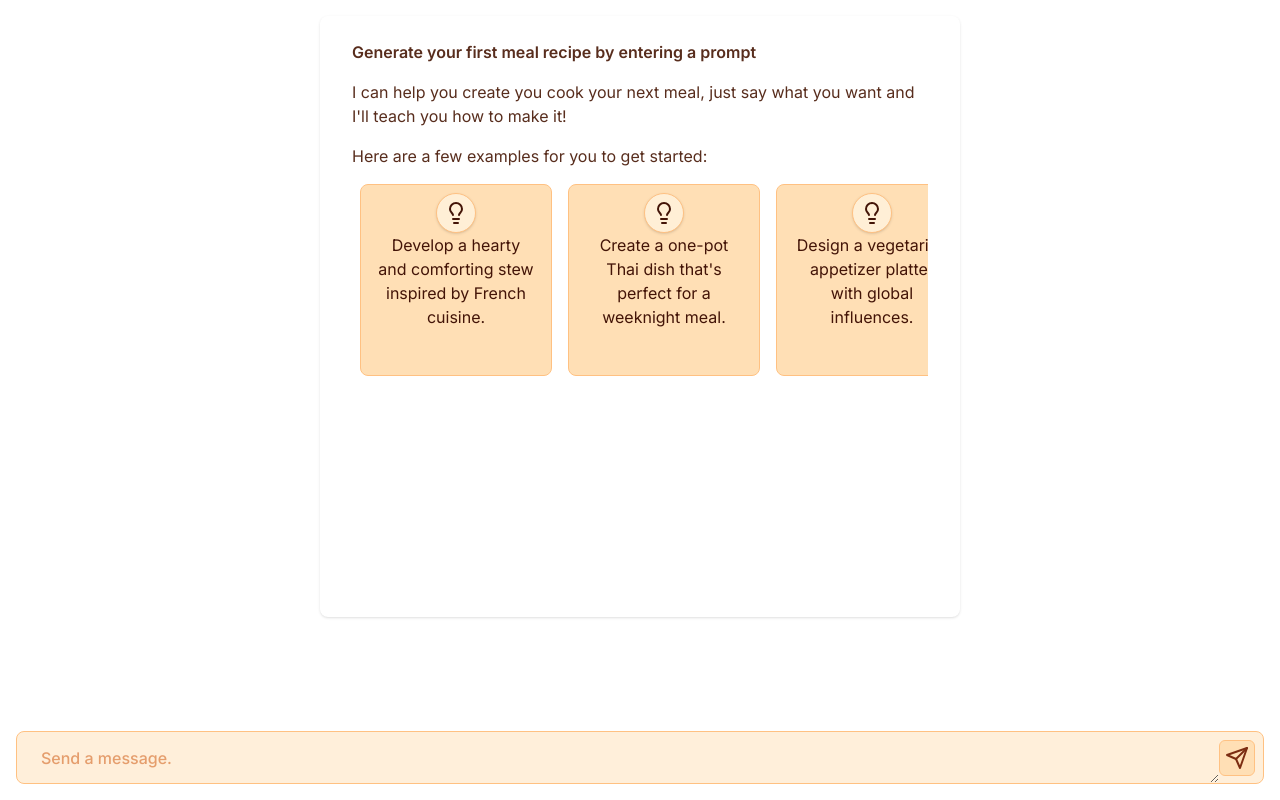
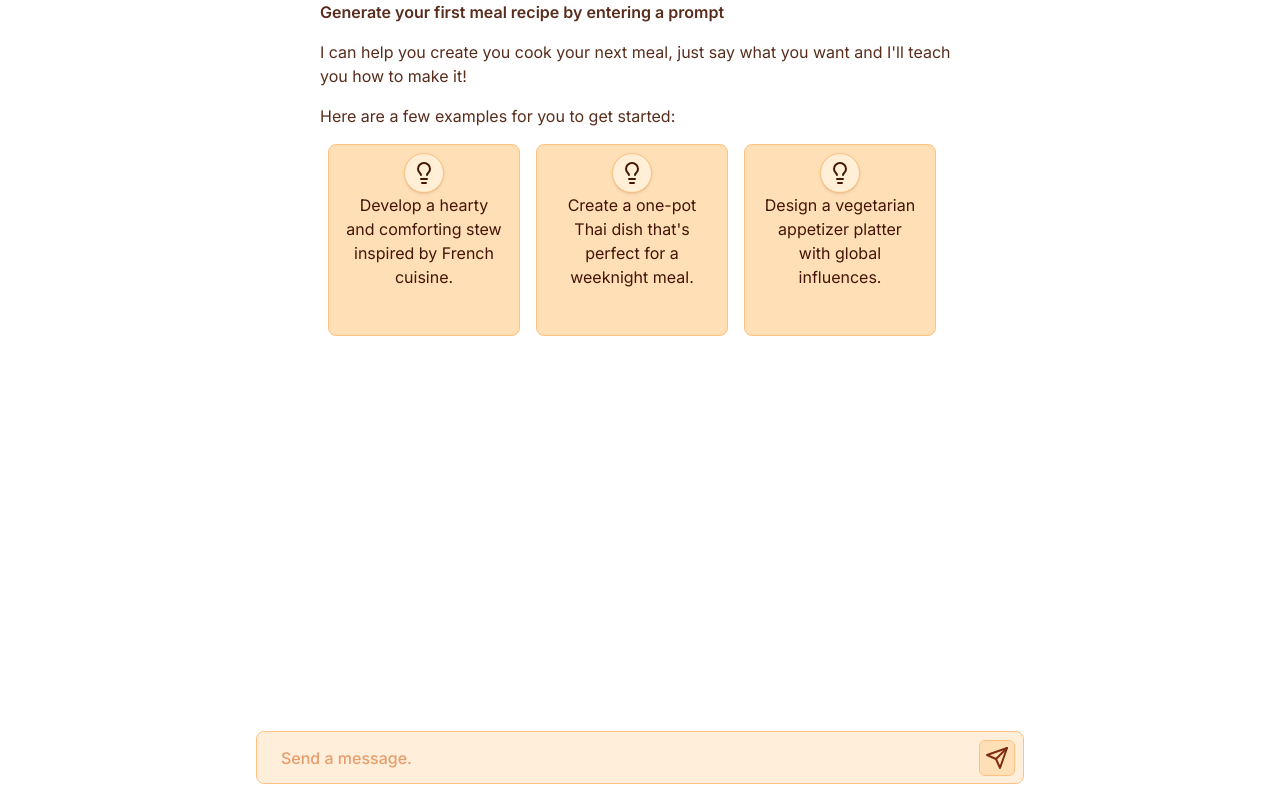
Before and after one commit to fujiwaracj/tanjerin, a Next.js app: page / in a window 1280 px wide. Built offline with nearby package versions, Linux system fonts and the light colour scheme.

Commit message:
Scroll horizontal

```diff
--- a/app/chat.tsx
+++ b/app/chat.tsx
@@ -44,10 +44,9 @@ const EmptyScreen = ({ defaultValues, setInput, }: { defaultValues: string[], se
             <p className='text-[#582D1D]'>
                 Here are a few examples for you to get started:
             </p>
-            <div className='flex gap-4 py-4 px-2 overflow-x-scroll'>
-                <button onClick={() => setInput(defaultValues[0])}>
-
-                    <div className='min-w-[192px] min-h-[192px] bg-[#FFDFB5] border-[#FFC182] border rounded-lg px-4 py-2'>
+            <div className='flex gap-4 py-4 px-2 overflow-x-scroll lg:overflow-auto snap-x snap-mandatory'>
+                <button className="group" onClick={() => setInput(defaultValues[0])}>
+                    <div className='w-[192px] min-h-[192px] max-w-[192px] bg-[#FFDFB5] border-[#FFC182] border rounded-lg px-4 py-2 overflow-hidden group-hover:bg-[#FFD19A] transition-colors ease-out duration-200'>
                         <div className="w-[40px] h-[40px] rounded-full inline-flex justify-center items-center border-[#FFC182] bg-[#FFEFD6] border shadow">
                             <LightbulbIcon />
                         </div>
@@ -56,8 +55,8 @@ const EmptyScreen = ({ defaultValues, setInput, }: { defaultValues: string[], se
                         </p>
                     </div>
                 </button>
-                <button onClick={() => setInput(defaultValues[1])}>
-                    <div className='min-w-[192px] min-h-[192px] bg-[#FFDFB5] border-[#FFC182] border rounded-lg px-4 py-2'>
+                <button className="group" onClick={() => setInput(defaultValues[1])}>
+                    <div className='w-[192px] min-h-[192px] max-w-[192px] bg-[#FFDFB5] border-[#FFC182] border rounded-lg px-4 py-2 overflow-hidden group-hover:bg-[#FFD19A] transition-colors ease-out duration-200'>
                         <div className="w-[40px] h-[40px] rounded-full inline-flex justify-center items-center border-[#FFC182] bg-[#FFEFD6] border shadow">
                             <LightbulbIcon />
                         </div>
@@ -67,8 +66,8 @@ const EmptyScreen = ({ defaultValues, setInput, }: { defaultValues: string[], se
                         </p>
                     </div>
                 </button>
-                <button onClick={() => setInput(defaultValues[2])}>
-                    <div className='min-w-[192px] min-h-[192px] bg-[#FFDFB5] border-[#FFC182] border rounded-lg px-4 py-2'>
+                <button className="group" onClick={() => setInput(defaultValues[2])}>
+                    <div className='w-[192px] min-h-[192px] max-w-[192px] bg-[#FFDFB5] border-[#FFC182] border rounded-lg px-4 py-2 overflow-hidden group-hover:bg-[#FFD19A] transition-colors ease-out duration-200'>
                         <div className="w-[40px] h-[40px] rounded-full inline-flex justify-center items-center border-[#FFC182] bg-[#FFEFD6] border shadow">
                             <LightbulbIcon />
                         </div>
@@ -77,7 +76,6 @@ const EmptyScreen = ({ defaultValues, setInput, }: { defaultValues: string[], se
                         </p>
                     </div>
                 </button>
-
             </div>
         </>
     )
@@ -110,9 +108,9 @@ const ChatMessages = ({ messages, setInput, defaultValues }: { messages: Message
 const PromptForm = ({ handleSubmit, input, handleInputChange, isLoading, stop }: { handleSubmit: React.FormEventHandler, input: string, setInput: (input: string) => void, isLoading: boolean, handleInputChange: React.ChangeEventHandler<HTMLTextAreaElement>, stop: () => void }) => {
     return (
         <div className="fixed bottom-0 inset-x-0">
-            <form onSubmit={handleSubmit} className='backdrop-blur flex items-center justify-between border min-w-[284px] border-[#FFC182] bg-[#FFDFB5]/50 rounded-lg px-2 mx-4 my-4 focus:outline'>
+            <form onSubmit={handleSubmit} className='backdrop-blur flex max-w-screen-md lg:mx-auto items-center justify-between border min-w-[284px] border-[#FFC182] bg-[#FFDFB5]/50 rounded-lg px-2 mx-4 my-4 focus:outline'>
                 <Textarea
-                    className="inline-flex flex-1 py-[0.85rem] px-4 rounded-md align-middle font-medium bg-transparent text-[#CC4E00] placeholder:text-[#CC4E00]/50 outline-none"
+                    className="inline-flex flex-1 lg:flex-0 resize-none py-[0.85rem] px-4 rounded-md align-middle font-medium bg-transparent text-[#CC4E00] placeholder:text-[#CC4E00]/50 outline-none"
                     placeholder="Send a message."
                     required
                     onChange={handleInputChange}
@@ -171,20 +169,14 @@ export function Chat() {
     }, [inView, entry, isAtBottom, isLoading])
 
     return (
-        <div className="mx-auto flex h-full flex-col md:h-fit lg:max-w-screen-xl lg:px-8">
-            <div className="h-full gap-x-4 md:h-fit lg:flex-row">
-                <div className="z-10 mx-auto flex h-full flex-col justify-between lg:rounded-lg  lg:py-2 lg:shadow md:mt-4 md:h-fit lg:max-w-screen-sm">
-                    <main className="flex max-h-full flex-col">
-                        <div className="min-h-32 overflow-y-auto rounded-lg p-4  md:max-w-screen-sm">
-                            <div className='relative mx-auto max-w-2xl px-4 pb-[200px]'>
-                                <ChatMessages defaultValues={defaultValues} messages={messages} setInput={setInput} />
-                                <div ref={ref} className='h-px w-full' />
-                            </div>
-                        </div>
-                        <PromptForm handleSubmit={handleSubmit} input={input} setInput={setInput} isLoading={isLoading} handleInputChange={handleInputChange} stop={stop} />
-                    </main>
+        <div className="mx-auto flex flex-col lg:max-w-screen-xl lg:px-8">
+            <main className="flex flex-col">
+                <div className='relative mx-auto max-w-2xl px-4 pb-[200px]  w-full'>
+                    <ChatMessages defaultValues={defaultValues} messages={messages} setInput={setInput} />
+                    <div ref={ref} className='h-px w-full' />
                 </div>
-            </div>
+                <PromptForm handleSubmit={handleSubmit} input={input} setInput={setInput} isLoading={isLoading} handleInputChange={handleInputChange} stop={stop} />
+            </main>
         </div>
     )
 }
```
